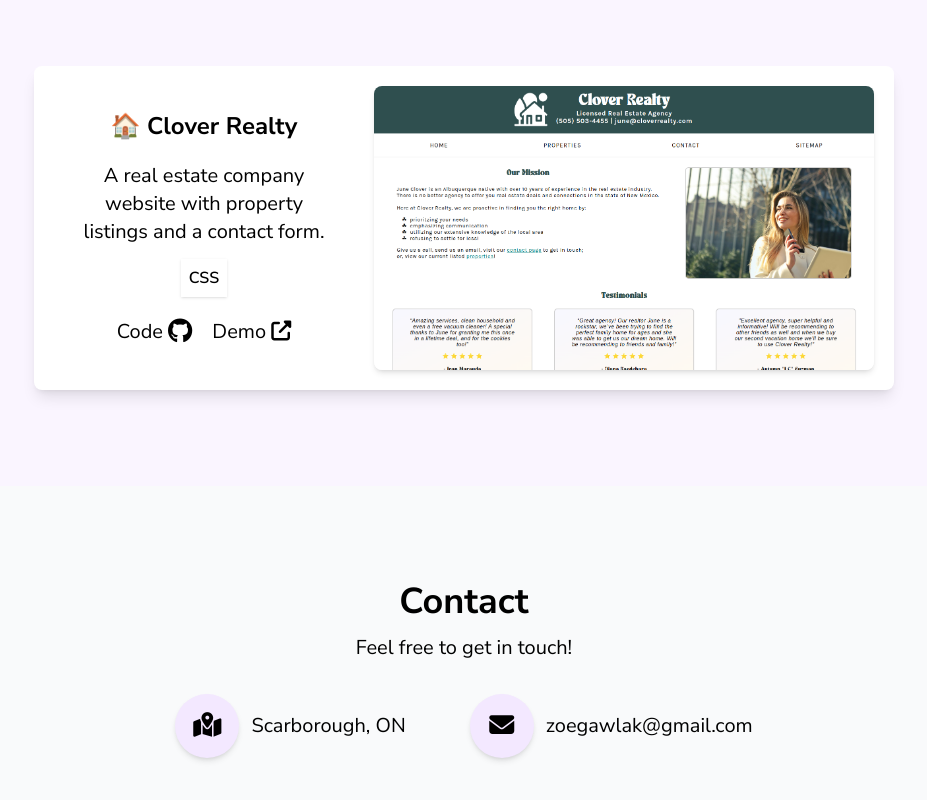
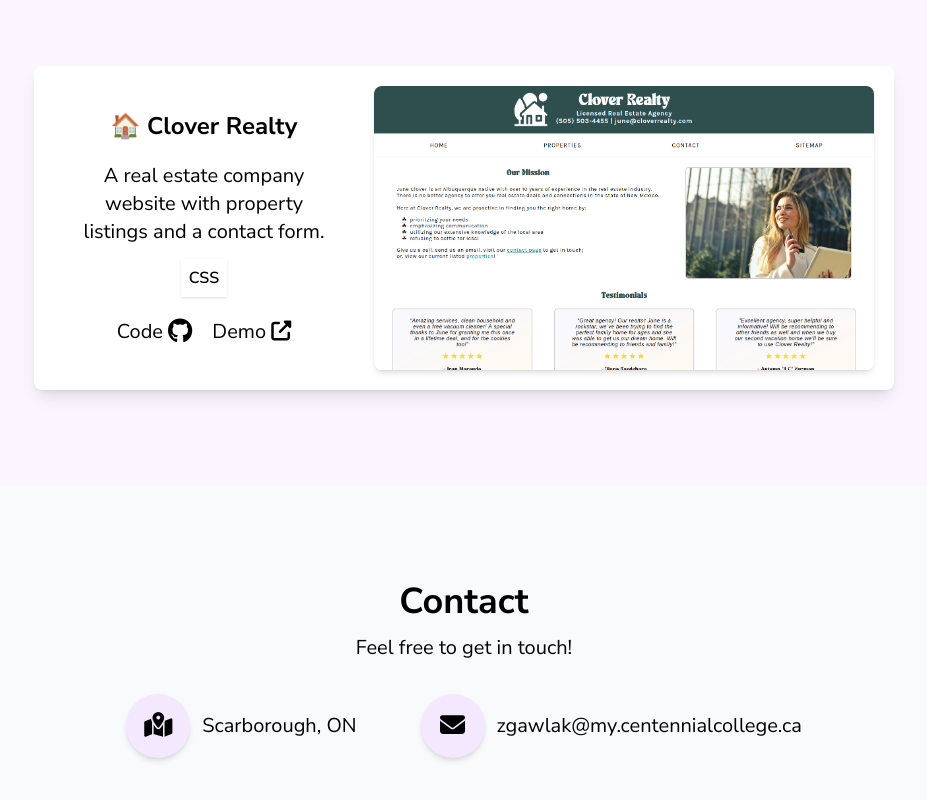
Before and after one commit to zgawlak/portfolio, a React (Create React App) app: page / in a window 1280 px wide. Shown: the part 2208-3008 px from the top of the page, without its empty margins (176-1103 px from the left). Built offline with nearby package versions, Linux system fonts and the light colour scheme.

Commit message:
Change email

```diff
--- a/src/App.js
+++ b/src/App.js
@@ -169,7 +169,7 @@ function App() {
                 <div className="bg-purple-100 flex justify-center items-center w-16 h-16 rounded-full shadow-md">
                   <i class="fa-solid fa-envelope fa-lg"></i>
                 </div>
-                <a href="mailto:zoegawlak@gmail.com">zoegawlak@gmail.com</a>
+                <a href="mailto:zgawlak@my.centennialcollege.ca">zgawlak@my.centennialcollege.ca</a>
               </div>
             </div>
           </div>
```
